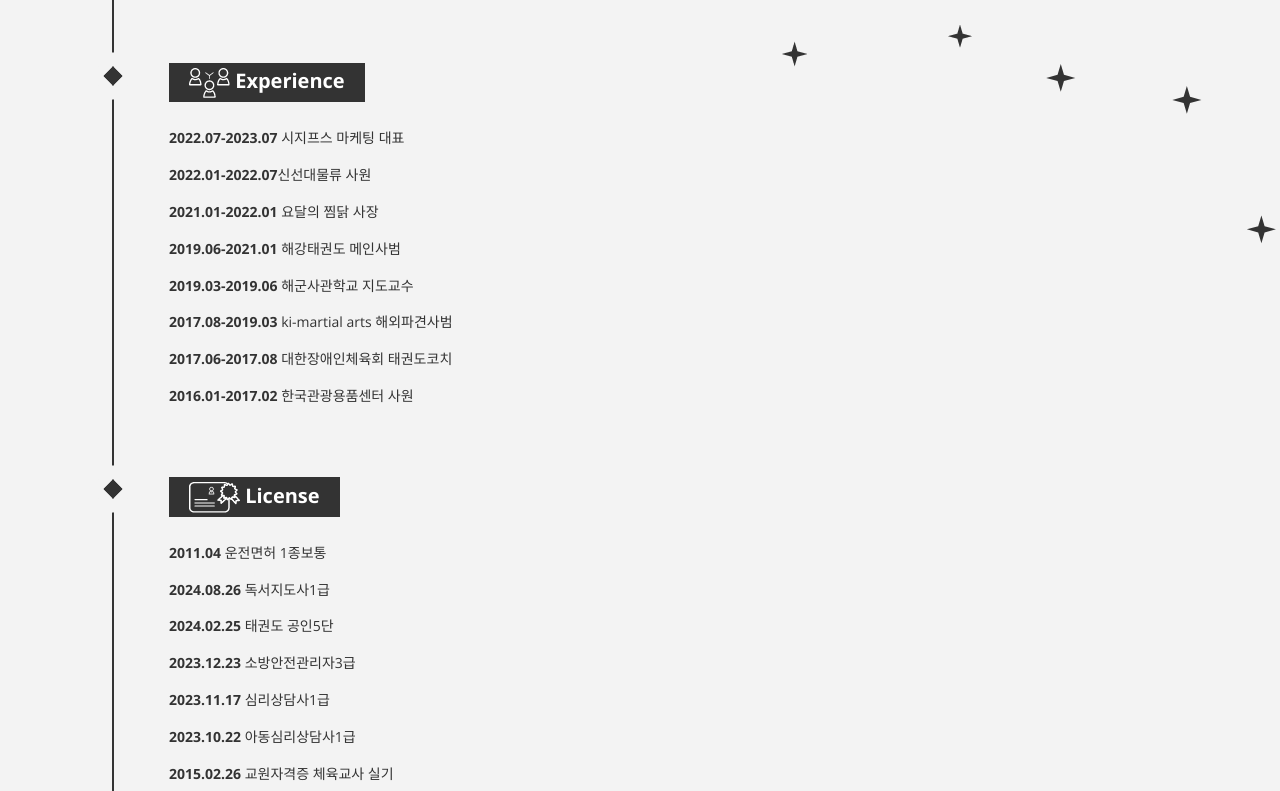
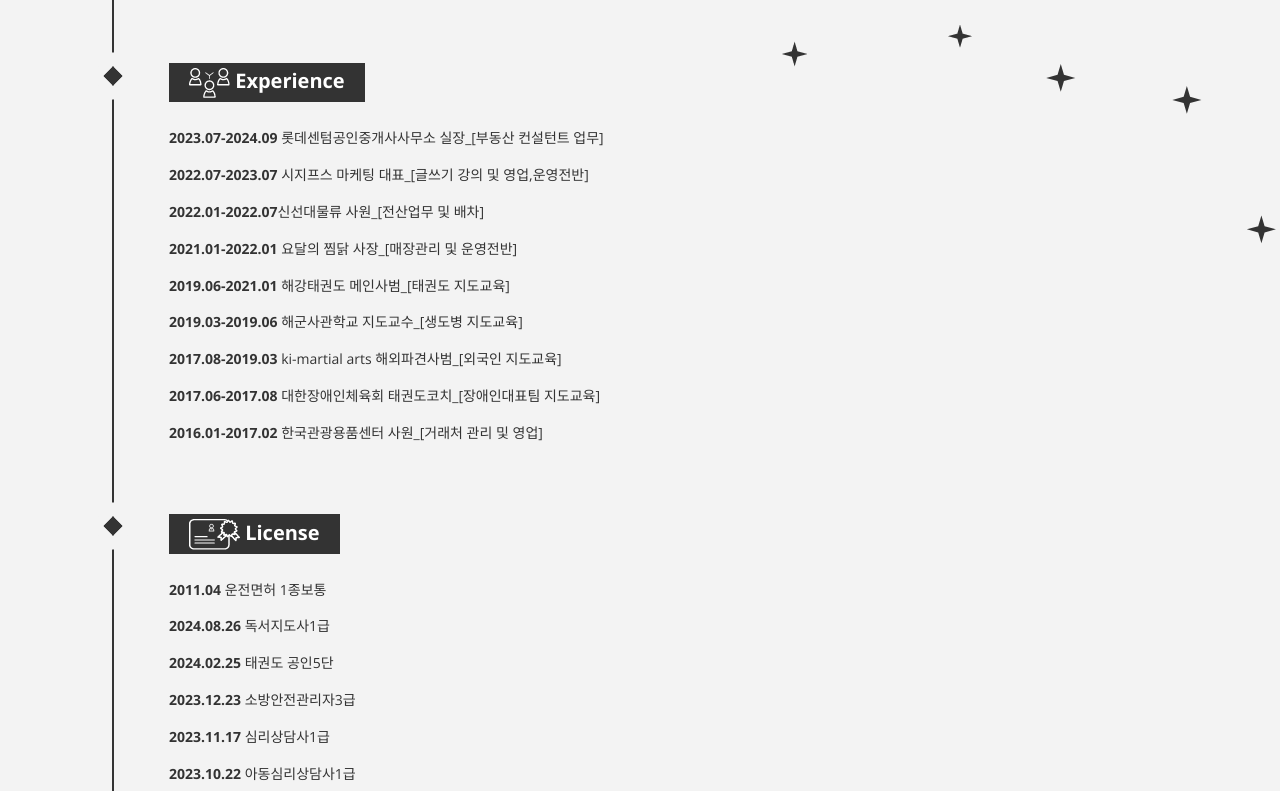
Before and after one commit to min-portfolio-90/portfolio, a plain HTML site: page index.html in a window 1280 px wide. Shown: the part 4152-4943 px from the top of the page. Drawn offline with nearby package versions, Linux system fonts and the light colour scheme; a web font is replaced by a local one.

Commit message:
Add files via upload

```diff
--- a/index.html
+++ b/index.html
@@ -214,15 +214,15 @@
                         <label class="timeline-event-icon"></label>
                         <div class="timeline-event-copy">
                             <p class="timeline-event-thumbnail"><img src="./img/icon2.png" alt="아이콘2"> Experience </p>
-
-                            <p><strong>2022.07-2023.07</strong> 시지프스 마케팅 대표</p>
-                            <p><strong>2022.01-2022.07</strong>신선대물류 사원</p>
-                            <p><strong>2021.01-2022.01 </strong> 요달의 찜닭 사장</p>
-                            <p><strong>2019.06-2021.01</strong> 해강태권도 메인사범</p>
-                            <p><strong>2019.03-2019.06 </strong> 해군사관학교 지도교수</p>
-                            <p><strong> 2017.08-2019.03 </strong>ki-martial arts 해외파견사범</p>
-                            <p><strong> 2017.06-2017.08 </strong>대한장애인체육회 태권도코치</p>
-                            <p><strong>2016.01-2017.02 </strong> 한국관광용품센터 사원</p>
+                            <p><strong>2023.07-2024.09</strong> 롯데센텀공인중개사사무소 실장_[부동산 컨설턴트 업무]</p>
+                            <p><strong>2022.07-2023.07</strong> 시지프스 마케팅 대표_[글쓰기 강의 및 영업,운영전반]</p>
+                            <p><strong>2022.01-2022.07</strong>신선대물류 사원_[전산업무 및 배차]</p>
+                            <p><strong>2021.01-2022.01 </strong> 요달의 찜닭 사장_[매장관리 및 운영전반]</p>
+                            <p><strong>2019.06-2021.01</strong> 해강태권도 메인사범_[태권도 지도교육]</p>
+                            <p><strong>2019.03-2019.06 </strong> 해군사관학교 지도교수_[생도병 지도교육]</p>
+                            <p><strong> 2017.08-2019.03 </strong>ki-martial arts 해외파견사범_[외국인 지도교육]</p>
+                            <p><strong> 2017.06-2017.08 </strong>대한장애인체육회 태권도코치_[장애인대표팀 지도교육]</p>
+                            <p><strong>2016.01-2017.02 </strong> 한국관광용품센터 사원_[거래처 관리 및 영업]</p>
                         </div>
                     </li>
                     <li class="timeline-event" data-aos="fade-up" data-aos-delay=".4">
```
